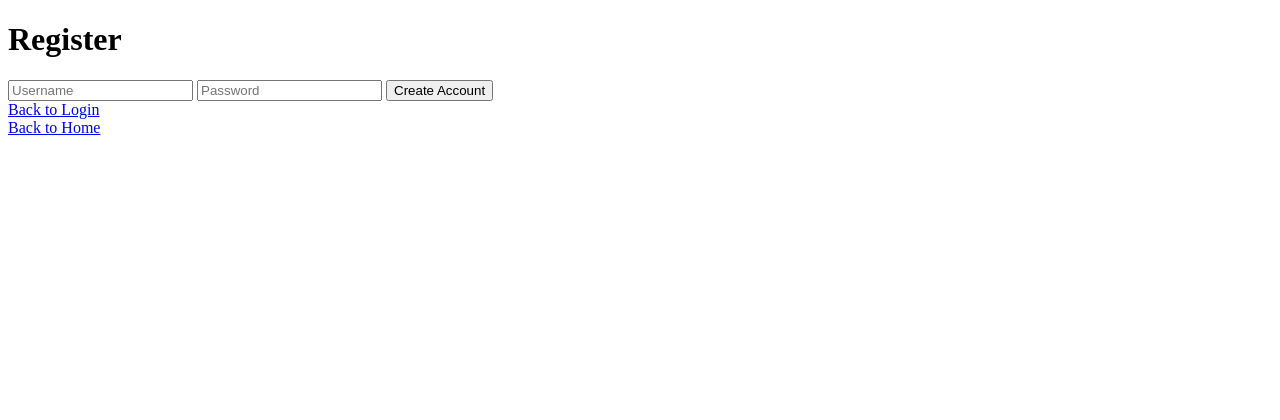
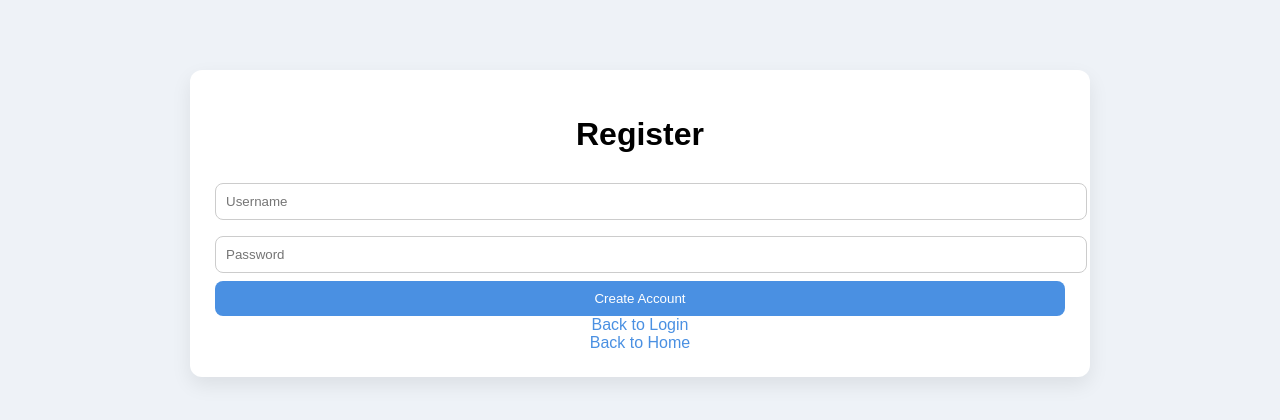
Before and after one commit to eat29-ops/schooltask_tracker, a Flask app: page /register in a window 1280 px wide. Shown: the top 420 px of the page. Run offline with Flask 3, Linux system fonts and the light colour scheme.

Commit message:
Refactor homepage styles and add layout system
Removed old homepage wave background styles and added new general layout and card system styles.

```diff
--- a/static/style.css
+++ b/static/style.css
@@ -1,45 +1,92 @@
-/* HOMEPAGE BACKGROUND */
-.home-body {
+body {
     margin: 0;
-    background: linear-gradient(120deg, #4a90e2, #6dd5fa, #ffffff);
-    overflow: hidden;
+    font-family: Arial, sans-serif;
+    background: #eef2f7;
 }
 
-/* WAVE CONTAINER */
-.wave-container {
-    position: relative;
-    height: 100vh;
+/* GENERAL LAYOUT */
+.container {
+    width: 100%;
+    max-width: 900px;
+    margin: 50px auto;
+    padding: 20px;
 }
 
-/* WAVES */
-.wave {
-    position: absolute;
-    bottom: 0;
-    left: 0;
-    width: 200%;
-    height: 200px;
-    background-repeat: repeat-x;
-    background-size: 50% 100%;
-    opacity: 0.4;
+/* CARD SYSTEM (USED EVERYWHERE) */
+.card {
+    background: white;
+    border-radius: 12px;
+    padding: 25px;
+    box-shadow: 0 8px 20px rgba(0,0,0,0.08);
+    margin-bottom: 20px;
 }
 
-/* FIRST WAVE */
-.wave1 {
-    background: rgba(255,255,255,0.4);
-    border-radius: 100%;
-    animation: moveWave 8s linear infinite;
+.center {
+    text-align: center;
 }
 
-/* SECOND WAVE (slower) */
-.wave2 {
-    background: rgba(255,255,255,0.2);
-    border-radius: 100%;
-    animation: moveWave 12s linear infinite;
-    bottom: -20px;
+/* INPUTS */
+input, select {
+    width: 100%;
+    padding: 10px;
+    margin: 8px 0;
+    border-radius: 8px;
+    border: 1px solid #ccc;
 }
 
-/* ANIMATION */
-@keyframes moveWave {
-    0% { transform: translateX(0); }
-    100% { transform: translateX(-50%); }
+/* BUTTONS */
+button {
+    width: 100%;
+    padding: 10px;
+    border: none;
+    border-radius: 8px;
+    background: #4a90e2;
+    color: white;
+    cursor: pointer;
 }
+
+button:hover {
+    background: #357bd8;
+}
+
+/* LINKS */
+a {
+    color: #4a90e2;
+    text-decoration: none;
+}
+
+a:hover {
+    text-decoration: underline;
+}
+
+/* -------------------------
+   🌊 HOMEPAGE WAVE BACKGROUND
+-------------------------- */
+
+body.home {
+    height: 100vh;
+    overflow: hidden;
+    background: linear-gradient(-45deg, #4a90e2, #6dd5fa, #ffffff, #4a90e2);
+    background-size: 400% 400%;
+    animation: gradientMove 10s ease infinite;
+}
+
+/* animated gradient */
+@keyframes gradientMove {
+    0% { background-position: 0% 50%; }
+    50% { background-position: 100% 50%; }
+    100% { background-position: 0% 50%; }
+}
+
+/* center overlay */
+.overlay {
+    height: 100vh;
+    display: flex;
+    justify-content: center;
+    align-items: center;
+}
+
+/* make homepage card nicer */
+.overlay .card {
+    width: 350px;
+}
```
